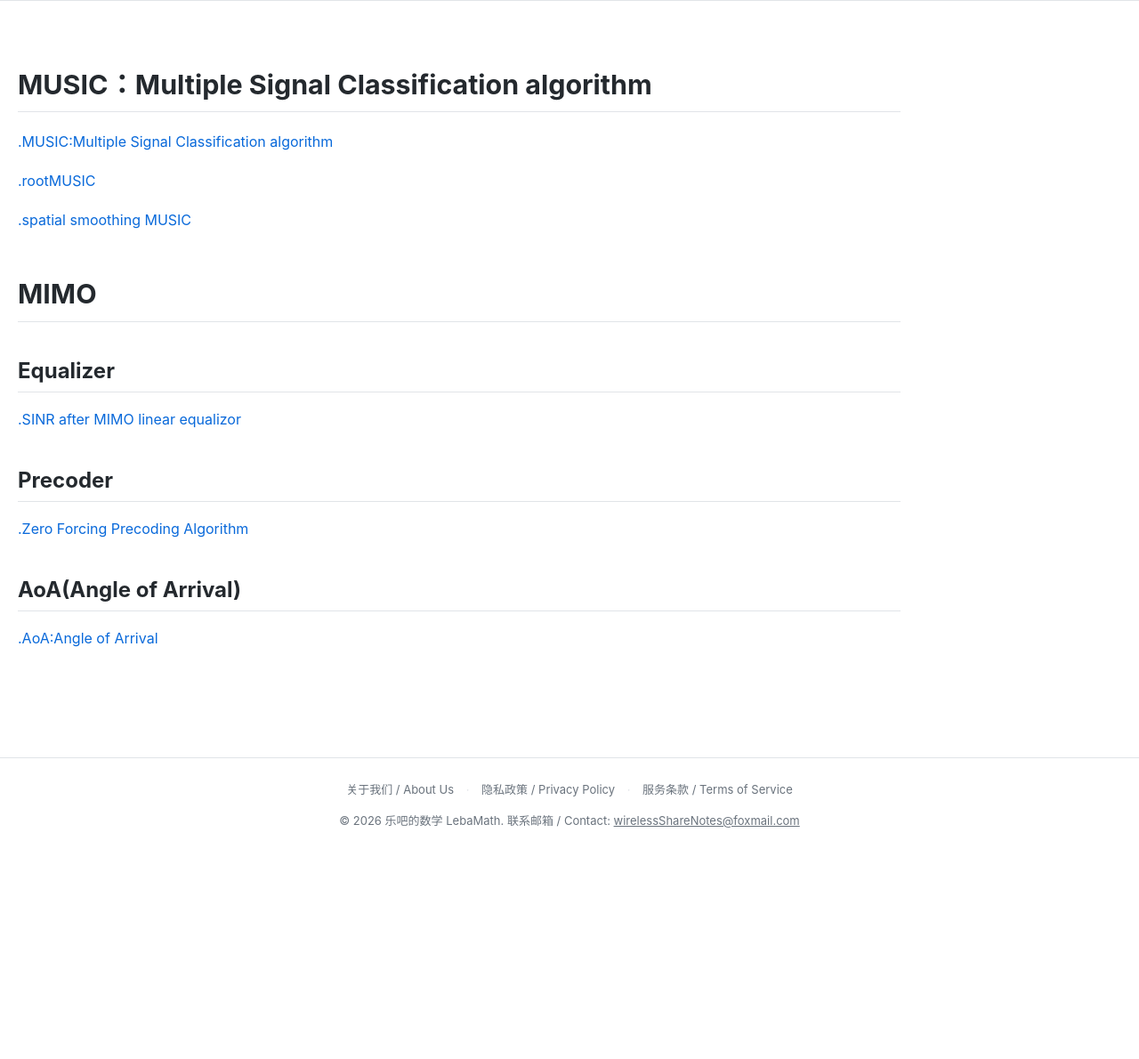
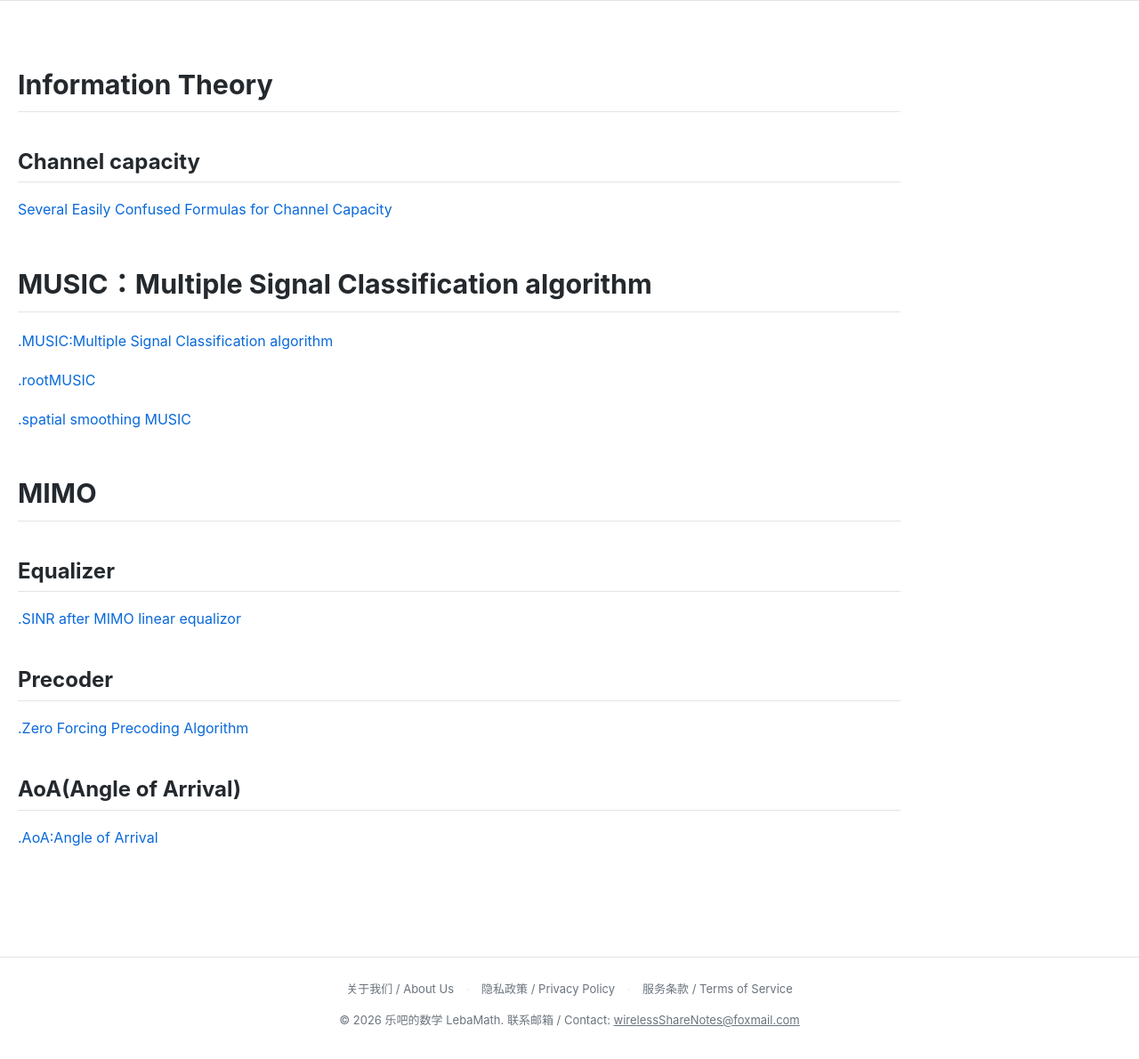
Before and after one commit to lebamath/lebamath.github.io, a Jekyll site: the page built from english_version.md, in a window 1280 px wide. Shown: the whole page at 89% size. Built offline with Jekyll 4.4.1, drawn with Linux system fonts in a browser that asks for light colours; before the commit the page ends 965 px from its top, so only the background shows below that.

Commit message:
english , confused formula

```diff
--- a/english_version.md
+++ b/english_version.md
@@ -4,7 +4,14 @@ title: Home
 lang: en
 ---
 
+# Information Theory
+
+## Channel capacity
+
+[Several Easily Confused Formulas for Channel Capacity](/english_version/information_theory/channel_capacity_different_formula_en.md)
+
 # MUSIC：Multiple Signal Classification algorithm
+
 [.MUSIC:Multiple Signal Classification algorithm](/english_version/MIMO/MUSIC/MUSIC-Multiple-Signal-Classification.html)
 
 [.rootMUSIC](/english_version/MIMO/MUSIC/rootMUSIC.html)
```
